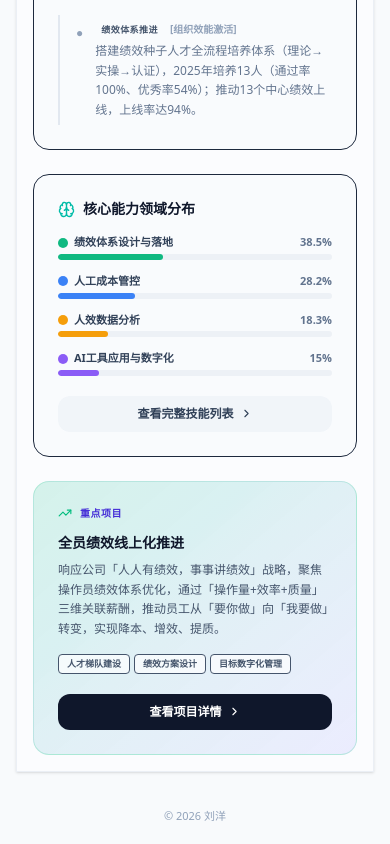
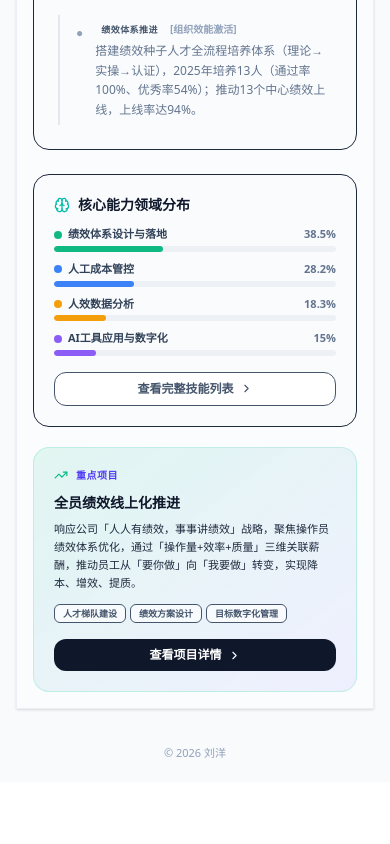
Before and after one commit to qmar1962-cmd/interactive-visual-resume, a React (Vite) app: page / in a window 390 px wide. Shown: the part 1275-2119 px from the top of the page. After the commit the page ends 2057 px from the top, so only its background shows below. Built offline with nearby package versions, Linux system fonts and the light colour scheme.

Commit message:
修复打印预览混入网页内容 + 优化右侧核心能力/重点项目组件排版

```diff
--- a/src/App.tsx
+++ b/src/App.tsx
@@ -696,7 +696,7 @@ export default function App() {
 
             {/* ==================== TAB 1: OVERVIEW ==================== */}
             {activeTab === "overview" && (
-              <div className="space-y-6 md:space-y-8 animate-fade-in print:block">
+              <div className="space-y-6 md:space-y-8 animate-fade-in print:hidden">
 
                 {/* 4 CORE HR METRICS */}
                 <div className="grid grid-cols-2 lg:grid-cols-4 gap-4">
@@ -804,29 +804,29 @@ export default function App() {
                     </div>
                   </div>
 
-                  {/* Right Column: HR competency radar proportions & spotlights */}
-                  <div className="lg:col-span-5 space-y-6 md:space-y-8">
-
-                    {/* Skills Proportion Horizontal Bar Charts */}
-                    <div className="bg-slate-50/40 dark:bg-slate-900/40 p-6 rounded-2xl border border-slate-150/60 dark:border-slate-850/80">
-                      <h3 className="text-sm font-extrabold text-slate-900 dark:text-white mb-4 flex items-center gap-2">
-                        <Brain size={17} className="text-teal-500" />
+                  {/* Right Column: 核心能力分布 + 重点项目 */}
+                  <div className="lg:col-span-5 space-y-5">
+
+                    {/* 技能领域分布 */}
+                    <div className="bg-slate-50/40 dark:bg-slate-900/40 p-5 rounded-2xl border border-slate-150/60 dark:border-slate-850/80">
+                      <h3 className="text-sm font-extrabold text-slate-900 dark:text-white mb-3 flex items-center gap-2">
+                        <Brain size={16} className="text-teal-500" />
                         <span>核心能力领域分布</span>
                       </h3>
 
-                      <div className="space-y-3.5">
+                      <div className="space-y-2.5">
                         {resumeData.githubConfig.languages.map((lang, index) => (
                           <div key={index} className="space-y-1">
                             <div className="flex items-center justify-between text-xs font-semibold">
                               <span className="flex items-center gap-1.5">
-                                <span className="inline-block w-2.5 h-2.5 rounded-full" style={{ backgroundColor: lang.color }}></span>
-                                <span className="text-slate-700 dark:text-slate-350 text-[11px] truncate max-w-[210px]">{lang.name}</span>
+                                <span className="inline-block w-2 h-2 rounded-full" style={{ backgroundColor: lang.color }}></span>
+                                <span className="text-slate-700 dark:text-slate-350 text-[11px] truncate max-w-[200px]">{lang.name}</span>
                               </span>
-                              <span className="text-slate-500 text-[11px]">{lang.percentage}%</span>
+                              <span className="text-slate-500 text-[11px] tabular-nums">{lang.percentage}%</span>
                             </div>
                             <div className="w-full bg-slate-200/50 dark:bg-slate-805 rounded-full h-1.5 overflow-hidden">
                               <div
-                                className="h-full rounded-full transition-all duration-1000"
+                                className="h-full rounded-full transition-all duration-700"
                                 style={{
                                   backgroundColor: lang.color,
                                   width: `${lang.percentage}%`
@@ -840,33 +840,33 @@ export default function App() {
                       <button
                         onClick={() => setActiveTab("skills")}
                         id="view-full-skills-btn"
-                        className="w-full mt-5 py-2.5 bg-slate-100 dark:bg-slate-800 hover:bg-slate-200 dark:hover:bg-slate-700 text-slate-700 dark:text-slate-350 rounded-xl text-xs font-bold transition-all flex items-center justify-center gap-1.5 cursor-pointer"
+                        className="w-full mt-4 py-2 bg-white dark:bg-slate-800 hover:bg-slate-50 dark:hover:bg-slate-750 text-slate-600 dark:text-slate-350 rounded-xl text-xs font-bold transition-all flex items-center justify-center gap-1.5 cursor-pointer border border-slate-150 dark:border-slate-750"
                       >
                         <span>查看完整技能列表</span>
                         <ChevronRight size={13} />
                       </button>
                     </div>
 
-                    {/* Highly Recommended HR Initiative */}
+                    {/* 重点项目 */}
                     {resumeData.projects.filter(p => p.featured).slice(0, 1).map((proj) => (
-                      <div key={proj.id} className="bg-gradient-to-br from-emerald-500/15 to-indigo-500/10 dark:from-emerald-950/20 dark:to-indigo-950/20 p-6 rounded-2xl border border-emerald-500/20 dark:border-emerald-600/20">
-                        <div className="flex items-center gap-2 mb-3">
+                      <div key={proj.id} className="bg-gradient-to-br from-emerald-500/10 to-indigo-500/8 dark:from-emerald-950/15 dark:to-indigo-950/12 p-5 rounded-2xl border border-emerald-400/18 dark:border-emerald-600/15">
+                        <div className="flex items-center gap-2 mb-2.5">
                           <TrendingUp size={14} className="text-emerald-500" />
-                          <span className="text-[10px] font-extrabold text-indigo-700 dark:text-emerald-400 tracking-wider uppercase">重点项目</span>
+                          <span className="text-[10px] font-extrabold text-indigo-600 dark:text-emerald-400 tracking-wider uppercase">重点项目</span>
                         </div>
                         <h4 className="text-sm font-extrabold text-slate-900 dark:text-white leading-snug">{proj.title}</h4>
-                        <p className="text-xs text-slate-600 dark:text-slate-330 mt-2 leading-relaxed truncate-3-lines">{proj.description}</p>
-
-                        <div className="flex flex-wrap gap-1 mt-4">
+                        <p className="text-[11px] text-slate-550 dark:text-slate-330 mt-2 leading-relaxed truncate-3-lines">{proj.description}</p>
+
+                        <div className="flex flex-wrap gap-1 mt-3">
                           {proj.techStack.slice(0, 3).map((t, idx) => (
-                            <span key={idx} className="text-[9px] px-2 py-0.5 bg-white/70 dark:bg-slate-800 text-slate-600 dark:text-slate-300 rounded border border-slate-150 dark:border-slate-750 font-bold">{t}</span>
+                            <span key={idx} className="text-[9px] px-2 py-0.5 bg-white/70 dark:bg-slate-800 text-slate-600 dark:text-slate-300 rounded-md border border-slate-150 dark:border-slate-750 font-bold">{t}</span>
                           ))}
                         </div>
 
                         <button
                           onClick={() => setActiveTab("projects")}
                           id="featured-proj-view-btn"
-                          className="w-full mt-5 py-2.5 bg-slate-900 hover:bg-slate-830 dark:bg-slate-100 dark:hover:bg-white text-white dark:text-slate-950 rounded-xl text-xs font-bold flex items-center justify-center gap-1.5 cursor-pointer hover:shadow-md transition-all"
+                          className="w-full mt-4 py-2 bg-slate-900 hover:bg-slate-800 dark:bg-slate-100 dark:hover:bg-white text-white dark:text-slate-950 rounded-xl text-xs font-bold flex items-center justify-center gap-1.5 cursor-pointer hover:shadow-sm transition-all"
                         >
                           <span>查看项目详情</span>
                           <ChevronRight size={13} />
@@ -884,7 +884,7 @@ export default function App() {
 
             {/* ==================== TAB 2: SKILLS (COMPETENCIES) ==================== */}
             {activeTab === "skills" && (
-              <div className="space-y-6 md:space-y-8 animate-fade-in">
+              <div className="space-y-6 md:space-y-8 animate-fade-in print:hidden">
 
                 {/* Advanced filter panels */}
                 <div className="bg-slate-50 dark:bg-slate-800/40 p-5 rounded-2xl border border-slate-150/60 dark:border-slate-850 flex flex-col md:flex-row md:items-center justify-between gap-5">
@@ -980,7 +980,7 @@ export default function App() {
 
             {/* ==================== TAB 3: EXPERIENCE ==================== */}
             {activeTab === "experience" && (
-              <div className="space-y-6 md:space-y-8 animate-fade-in">
+              <div className="space-y-6 md:space-y-8 animate-fade-in print:hidden">
 
                 {/* Milestone Vertical Timeline path */}
                 <div className="relative pl-6 md:pl-8 border-l border-slate-200 dark:border-slate-800 space-y-8 md:space-y-12">
@@ -1048,7 +1048,7 @@ export default function App() {
 
             {/* ==================== TAB 4: PROJECTS (STRATEGIC INITIATIVES) ==================== */}
             {activeTab === "projects" && (
-              <div className="space-y-6 md:space-y-8 animate-fade-in">
+              <div className="space-y-6 md:space-y-8 animate-fade-in print:hidden">
 
                 {/* Custom search matrix bar */}
                 <div className="bg-slate-50 dark:bg-slate-800/40 p-5 rounded-2xl border border-slate-150/60 dark:border-slate-850 flex flex-col md:flex-row md:items-center justify-between gap-4">
@@ -1299,7 +1299,7 @@ export default function App() {
 
             {/* ==================== TAB 5: EDUCATION ==================== */}
             {activeTab === "education" && (
-              <div className="space-y-6 md:space-y-8 animate-fade-in">
+              <div className="space-y-6 md:space-y-8 animate-fade-in print:hidden">
 
                 <div className="space-y-6">
                   {resumeData.education.map((edu) => (
@@ -1345,7 +1345,7 @@ export default function App() {
 
             {/* ==================== TAB 6: CONTACT ==================== */}
             {activeTab === "contact" && (
-              <div className="grid grid-cols-1 lg:grid-cols-12 gap-8 items-start animate-fade-in">
+              <div className="grid grid-cols-1 lg:grid-cols-12 gap-8 items-start animate-fade-in print:hidden">
 
                 {/* Form column */}
                 <div className="lg:col-span-7 bg-slate-50/30 dark:bg-slate-900/25 p-6 rounded-2xl border border-slate-150/60 dark:border-slate-850 space-y-5">
```
